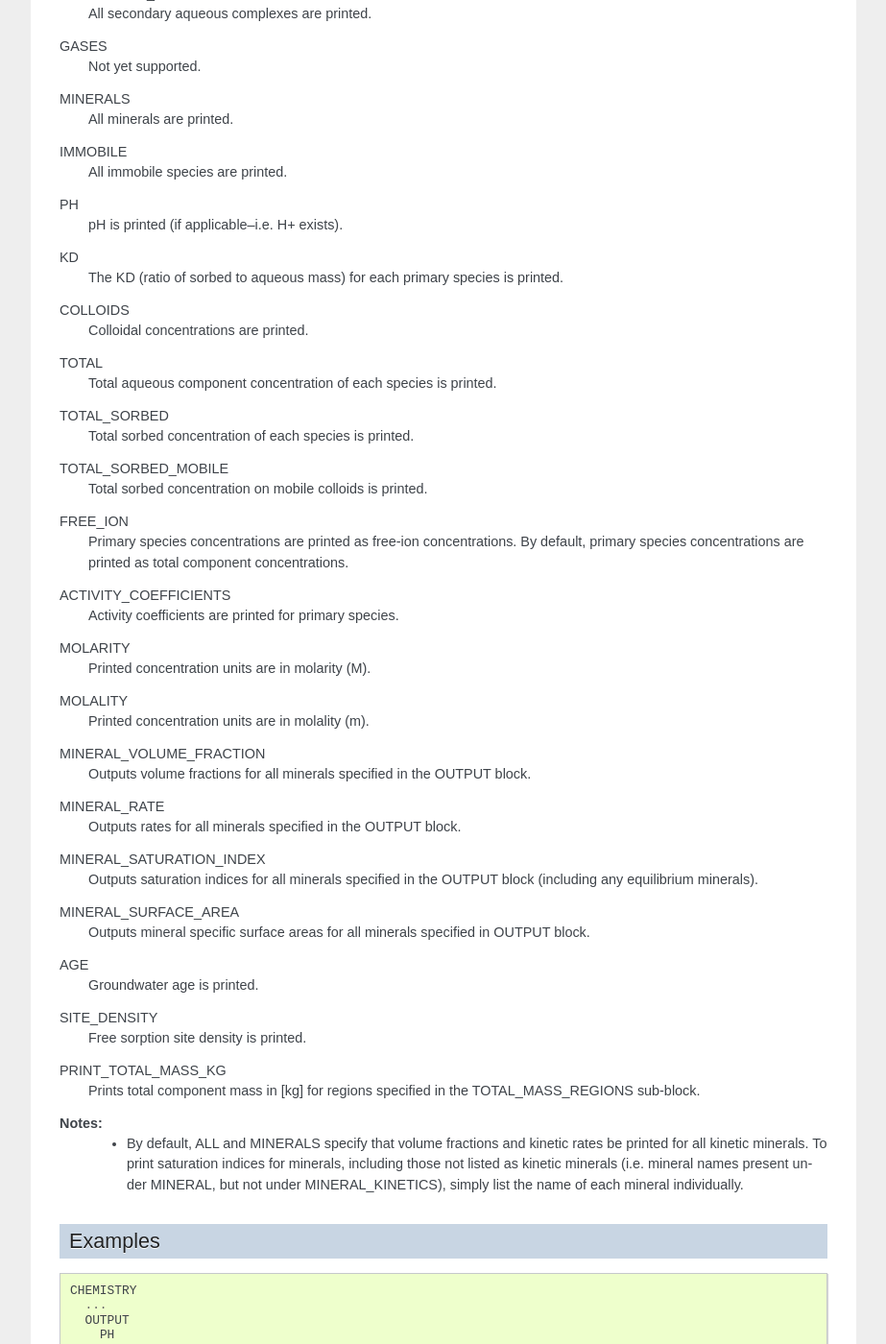
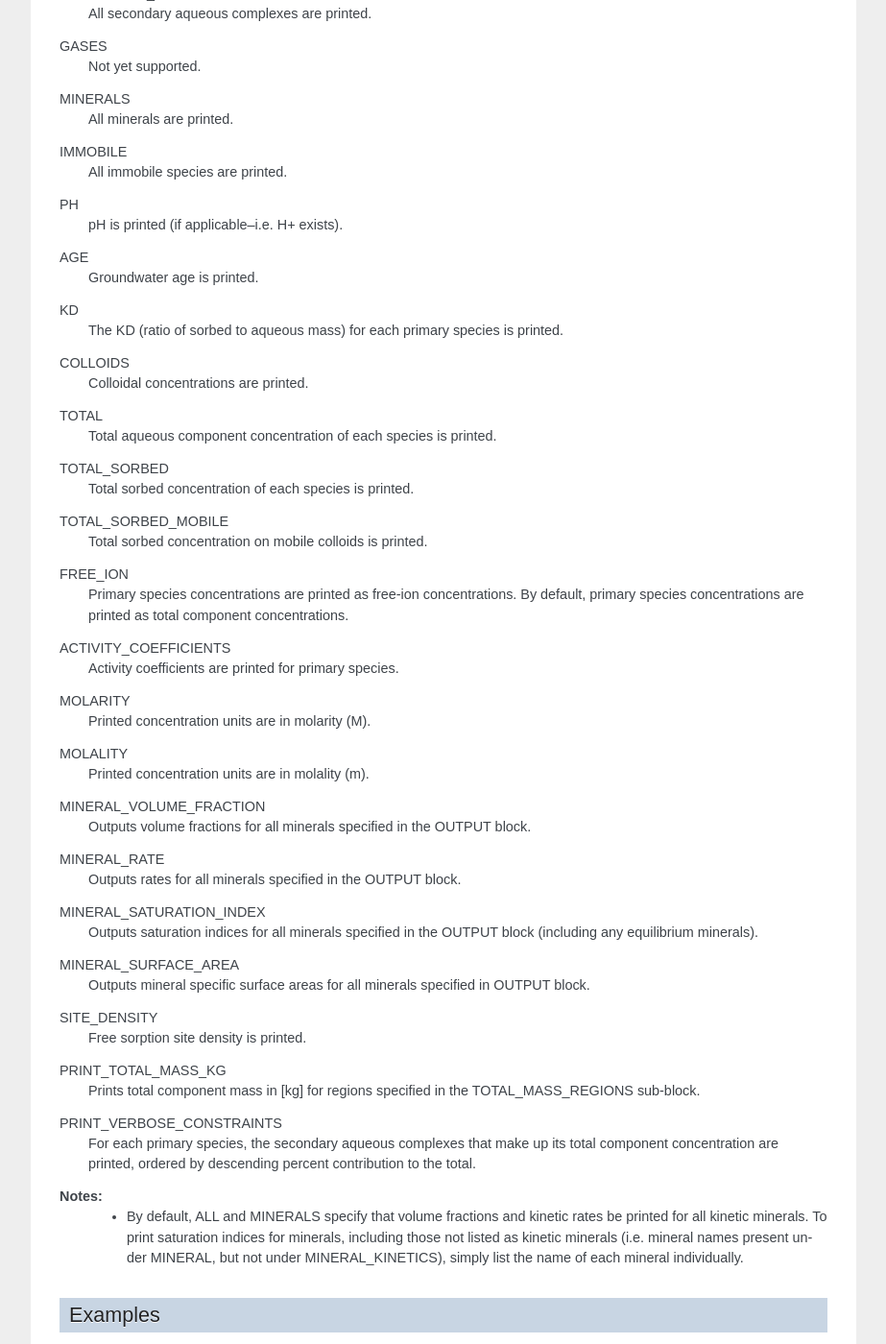
Before and after one commit to Miracloon/pflotran-documentation, a Sphinx documentation site: the page built from source/user_guide/cards/subsurface/chemistry/output_chemistry_card.rst, in a window 1280 px wide and 1400 px high, scrolled down 675 px. Shown: the whole window at 96% size, without its empty margins (318-1241 px from the left). Built offline with Sphinx 7.4.7, drawn with Linux system fonts in a browser that asks for light colours.

Commit message:
moved PRINT_VERBOSE_CONSTRAINTS to CHEMISTRY OUTPUT block

```diff
--- a/source/user_guide/cards/subsurface/chemistry/output_chemistry_card.rst
+++ b/source/user_guide/cards/subsurface/chemistry/output_chemistry_card.rst
@@ -47,6 +47,9 @@ IMMOBILE
 PH
  pH is printed (if applicable--i.e. H+ exists).
 
+AGE
+ Groundwater age is printed.
+
 KD
  The KD (ratio of sorbed to aqueous mass) for each primary species is printed.
 
@@ -89,14 +92,16 @@ MINERAL_SATURATION_INDEX
 MINERAL_SURFACE_AREA
  Outputs mineral specific surface areas for all minerals specified in OUTPUT block.
 
-AGE
- Groundwater age is printed.
-
 SITE_DENSITY
  Free sorption site density is printed.
 
 PRINT_TOTAL_MASS_KG
  Prints total component mass in [kg] for regions specified in the TOTAL_MASS_REGIONS sub-block.
+
+PRINT_VERBOSE_CONSTRAINTS
+ For each primary species, the secondary aqueous complexes that make up its
+ total component concentration are printed, ordered by descending percent
+ contribution to the total.
 
 **Notes:**
  - By default, ALL and MINERALS specify that volume fractions and kinetic rates
```
